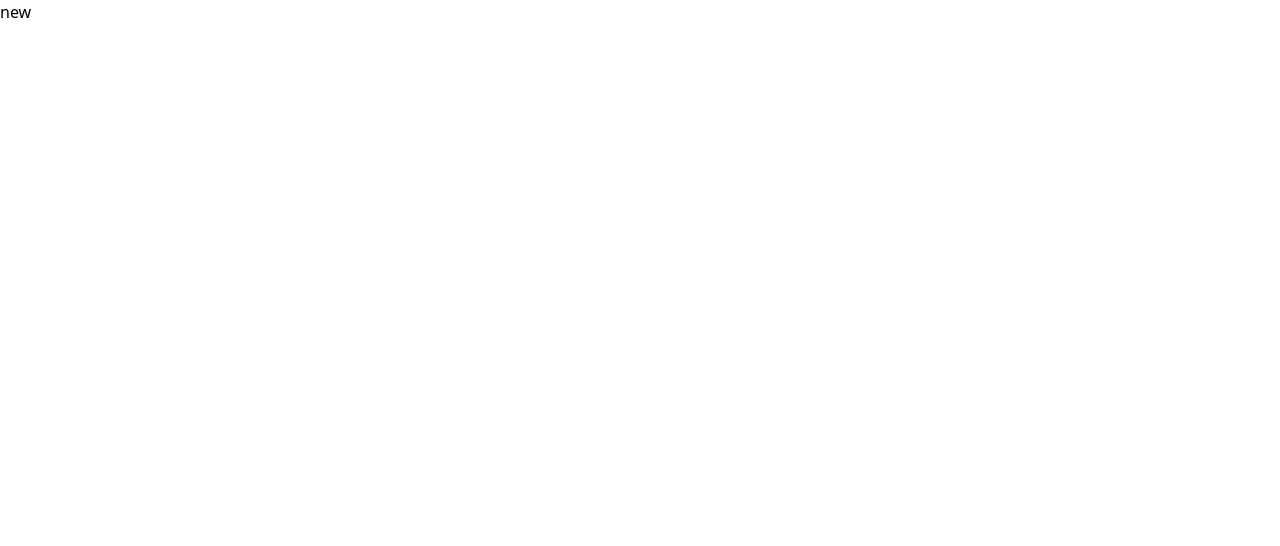
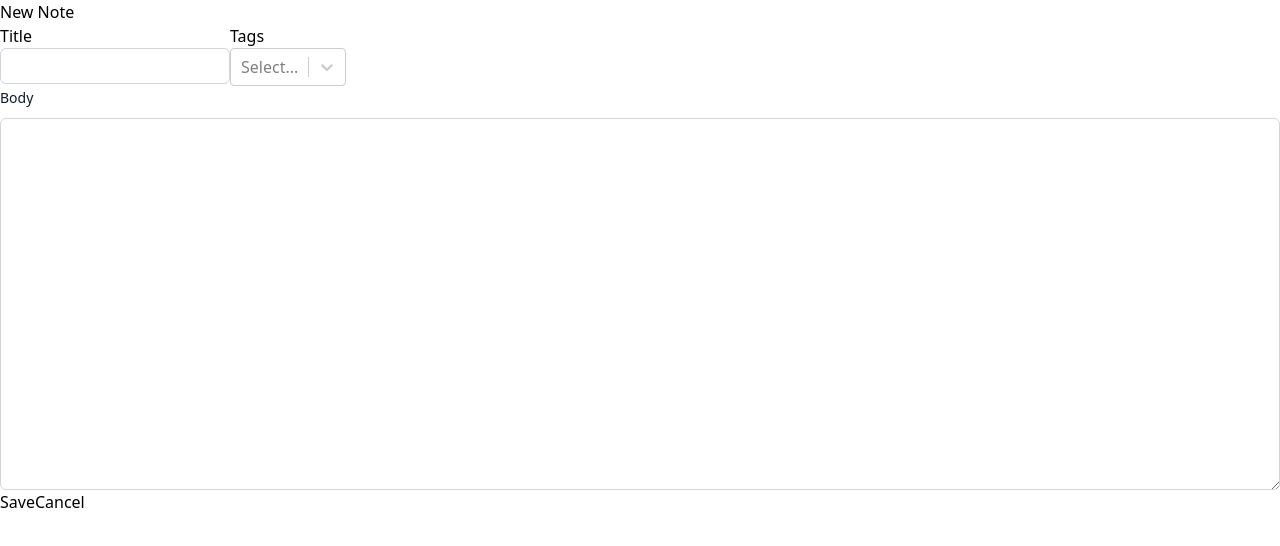
Before and after one commit to viviantangdev/organote, a React (Vite) app: page /new in a window 1280 px wide. Shown: the top 546 px of the page. Built offline with nearby package versions, Linux system fonts and the light colour scheme.

Commit message:
simple NewNote

```diff
--- a/package.json
+++ b/package.json
@@ -14,6 +14,7 @@
     "react": "^19.1.1",
     "react-dom": "^19.1.1",
     "react-router-dom": "^7.8.2",
+    "react-select": "^5.10.2",
     "tailwindcss": "^4.1.12"
   },
   "devDependencies": {
--- a/src/App.tsx
+++ b/src/App.tsx
@@ -1,9 +1,11 @@
 import { Navigate, Route, Routes } from 'react-router-dom';
+import NewNote from './NewNote';
+
 function App() {
   return (
     <Routes>
       <Route path='/' element={<h1>home</h1>} />
-      <Route path='/new' element={<h1>new</h1>} />
+      <Route path='/new' element={<NewNote/>} />
       <Route path='/:id'>
         <Route index element={<h1>Show</h1>} />
         <Route path='edit' element={<h1>Edit</h1>} />
--- /dev/null
+++ b/src/NewNote.tsx
@@ -0,0 +1,53 @@
+import CreatableReactSelect from 'react-select/creatable';
+const NewNote = () => {
+  return (
+    <div>
+      <h1>New Note</h1>
+      <form>
+        <div className='flex'>
+          <div>
+            <label htmlFor='title'>Title</label>
+            <div className='flex items-center rounded-md bg-white pl-3 outline-1 -outline-offset-1 outline-gray-300 focus-within:outline-2 focus-within:-outline-offset-2 focus-within:outline-indigo-600'>
+              <input
+                id='title'
+                name='title'
+                type='text'
+                className='block min-w-0 grow bg-white py-1.5 pr-3 pl-1 text-base text-gray-900 placeholder:text-gray-400 focus:outline-none sm:text-sm/6'
+              />
+            </div>
+          </div>
+
+          <div>
+            <label htmlFor='tags'>Tags</label>
+            <CreatableReactSelect isMulti />
+          </div>
+        </div>
+
+        <div className='col-span-full'>
+          <label
+            htmlFor='markDown'
+            className='block text-sm/6 font-medium text-gray-900'
+          >
+            Body
+          </label>
+          <div className='mt-2'>
+            <textarea
+              id='markDown'
+              name='markDown'
+              rows={15}
+              className='block w-full rounded-md bg-white px-3 py-1.5 text-base text-gray-900 outline-1 -outline-offset-1 outline-gray-300 placeholder:text-gray-400 focus:outline-2 focus:-outline-offset-2 focus:outline-indigo-600 sm:text-sm/6'
+              defaultValue={''}
+            />
+          </div>
+        </div>
+
+        <div className='flex'>
+          <button type='submit'>Save</button>
+          <button type='button'>Cancel</button>
+        </div>
+      </form>
+    </div>
+  );
+};
+
+export default NewNote;
```
Also changed, not shown: 1 other file (tests, documents, lock files or other folders).
